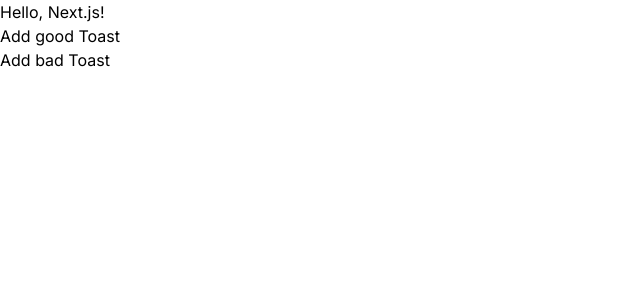
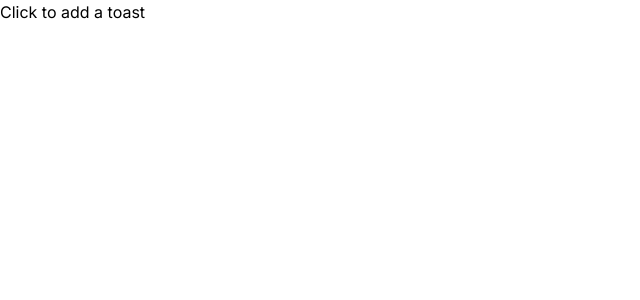
Before and after one commit to BSchoolland/next-components-bvt, a Next.js app: page /page in a window 1280 px wide. Shown: the top 300 px of the page, without its empty margins (0-640 px from the left). Built offline with nearby package versions, Linux system fonts and the light colour scheme.

Commit message:
docs: add readme.md file to toast

```diff
--- a/app/layout.js
+++ b/app/layout.js
@@ -1,6 +1,6 @@
 import { Inter } from "next/font/google";
 import "./globals.css";
-import { ToastProvider } from "@/components/visual/toast/toastProvider";
+import { ToastProvider } from "@/components/toast/toastProvider";
 
 const inter = Inter({ subsets: ["latin"] });
 
--- a/app/page/page.js
+++ b/app/page/page.js
@@ -1,19 +1,12 @@
 'use client';
 import React from 'react';
-import { useToasts } from '@/components/visual/toast';
-import { Toast } from '@/components/visual/toast';
+import { useToasts, Toast } from '@/components/toast';
+
 const Page = () => {
   const { addToast } = useToasts();
   return (
     <>
-        <div>
-            <h1>Hello, Next.js!</h1>
-        </div>
-        <button onClick={() => addToast("Success!", {style: "success", duration: 3000})}>Add good Toast</button>
-
-        <br/>
-        <button onClick={() => addToast("ERROR!", {style: "error", duration: 5000, transitionDuration: 250})}>Add bad Toast</button>
-
+        <button onClick={() => addToast("Success!", {duration: 3000})}>Click to add a toast</button>
         <Toast/>
     </>
   );
```
Also changed, not shown: components/toast/README.md (added), components/toast/index.js (renamed from components/visual/toast/index.js), components/toast/toast.js (renamed from components/visual/toast/toast.js), components/toast/toast.module.css (renamed from components/visual/toast/toast.module.css), components/toast/toastProvider.js (renamed from components/visual/toast/toastProvider.js).
